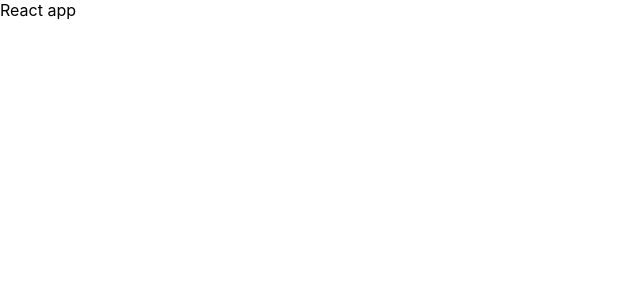
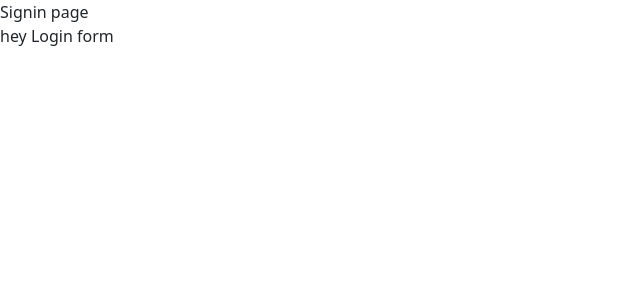
Before and after one commit to Sourabhpande532/CollabCore, a React (Create React App) app in the folder client/: page / in a window 1280 px wide. Shown: the top 300 px of the page, without its empty margins (0-640 px from the left). Built offline with nearby package versions, Linux system fonts and the light colour scheme.

Commit message:
Feat: Paint UI with signin and signup page

```diff
--- a/client/src/App.js
+++ b/client/src/App.js
@@ -1,8 +1,17 @@
-import './App.css';
+import "./App.css";
+import "bootstrap/dist/css/bootstrap.min.css";
+import { BrowserRouter, Routes, Route } from "react-router-dom";
+import { Signup } from "./pages/Signup";
+import { Signin } from "./pages/Signin";
 
 function App() {
   return (
- <div>React app</div>
+    <BrowserRouter>
+      <Routes>
+        <Route path='/' element={<Signin />} />
+        <Route path='/' element={<Signup />} />
+      </Routes>
+    </BrowserRouter>
   );
 }
 
--- /dev/null
+++ b/client/src/component/log/Form.jsx
@@ -0,0 +1,4 @@
+const Form = () => {
+  return <div>hey Login form</div>;
+};
+export { Form };
--- /dev/null
+++ b/client/src/component/signup/Registration.jsx
@@ -0,0 +1,4 @@
+const Registration = () => {
+  return <div>hey registration form</div>;
+};
+export { Registration };
--- /dev/null
+++ b/client/src/pages/Dashboard.jsx
@@ -0,0 +1,4 @@
+const Dashboard = () => {
+  return <div>Dashboard page</div>;
+};
+export { Dashboard };
--- /dev/null
+++ b/client/src/pages/Signin.jsx
@@ -0,0 +1,10 @@
+import { Form } from "../component/log/Form";
+const Signin = () => {
+  return (
+    <div>
+      Signin page
+      <Form />
+    </div>
+  );
+};
+export { Signin };
--- /dev/null
+++ b/client/src/pages/Signup.jsx
@@ -0,0 +1,11 @@
+import { Registration } from "../component/signup/Registration";
+
+const Signup = () => {
+  return (
+    <div>
+      Signup page
+      <Registration />
+    </div>
+  );
+};
+export { Signup };
```
Also changed, not shown: client/src/component/signup/regi.css (added).
